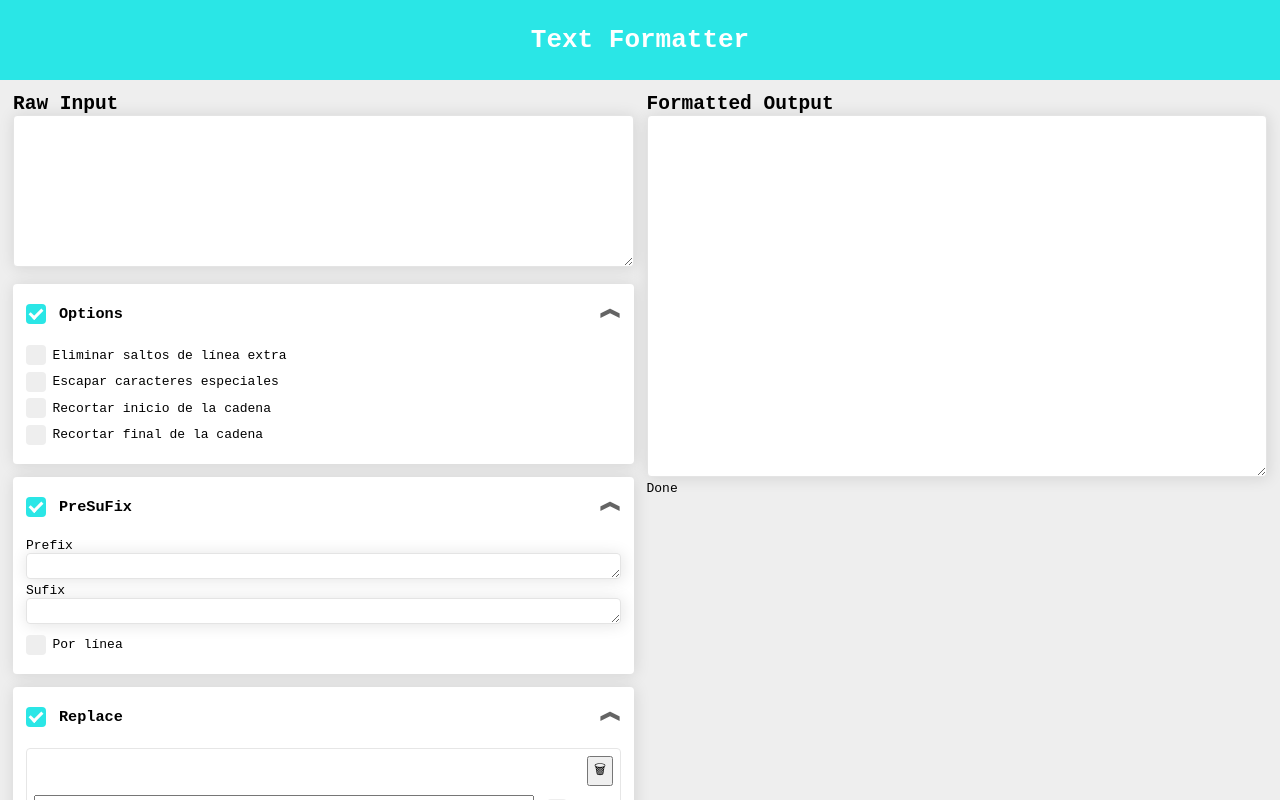
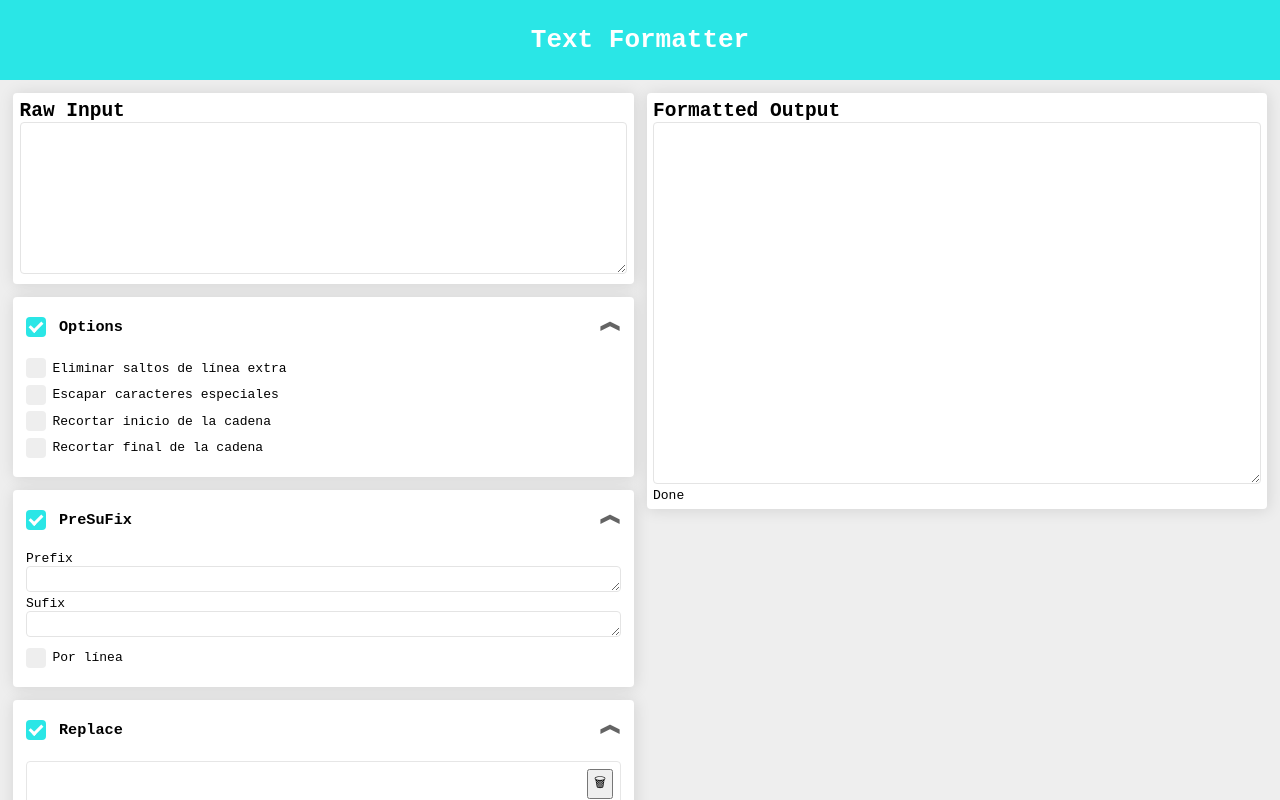
Before and after one commit to barelyfalse/multiline-string-formatter, a React (Create React App) app: page / in a window 1280 px wide. Shown: the top 800 px of the page. Built offline with nearby package versions, Linux system fonts and the light colour scheme.

Commit message:
added card wrapper to inputs

```diff
--- a/src/App.js
+++ b/src/App.js
@@ -198,8 +198,7 @@ function App() {
           />
         </div>
         <div className="pane">
-          <MainOutput value={outputText}/>
-          <ProcessingInfo value={infoText}/>
+          <MainOutput value={outputText} info={infoText}/>
         </div>
       </div>
       <Footer />
--- /dev/null
+++ b/src/components/Card.js
@@ -0,0 +1,12 @@
+import React from 'react'
+import '../css/card.css'
+
+function Card(props) {
+  return (
+    <div className="card">
+      {props.children}
+    </div>
+  )
+}
+
+export default Card
--- a/src/components/MainInput.js
+++ b/src/components/MainInput.js
@@ -1,12 +1,13 @@
 import React from 'react'
 import '../css/app.css'
+import Card from './Card'
 
 function MainInput({value, setRawInput}) {
   return (
-    <div>
+    <Card>
       <h2>Raw Input</h2>
       <textarea rows="10" className='text-input' value={value} onChange={event => setRawInput(event.target.value)} />
-    </div>
+    </Card>
   )
 }
 
--- a/src/components/MainOutput.js
+++ b/src/components/MainOutput.js
@@ -1,12 +1,15 @@
 import React from 'react'
 import '../css/app.css'
+import Card from './Card'
+import ProcessingInfo from './ProcessingInfo'
 
-function MainOutput({value}) {
+function MainOutput({value, info}) {
   return (
-    <div>
+    <Card>
       <h2>Formatted Output</h2>
       <textarea rows="24" className='text-input' value={value} readOnly/>
-    </div>
+      <ProcessingInfo value={info}/>
+    </Card>
   )
 }
 
--- a/src/css/app.css
+++ b/src/css/app.css
@@ -36,9 +36,11 @@ body {
   border: 1px solid rgb(228, 228, 228);
   font-size: 1em;
   min-height: 2em;
+  /*
   -webkit-box-shadow: 1px 1px 15px 1px rgba(0,0,0,0.10);
   -moz-box-shadow: 1px 1px 15px 1px rgba(0,0,0,0.10);
   box-shadow: 1px 1px 15px 1px rgba(0,0,0,0.10);
+  */
 }
 
 .page-header {
--- /dev/null
+++ b/src/css/card.css
@@ -0,0 +1,8 @@
+.card {
+  background-color: #fff;
+  -webkit-box-shadow: 1px 1px 15px 1px rgba(0,0,0,0.10);
+  -moz-box-shadow: 1px 1px 15px 1px rgba(0,0,0,0.10);
+  box-shadow: 1px 1px 15px 1px rgba(0,0,0,0.10);
+  border-radius: 4px;
+  padding: 0.5em;
+}
```
